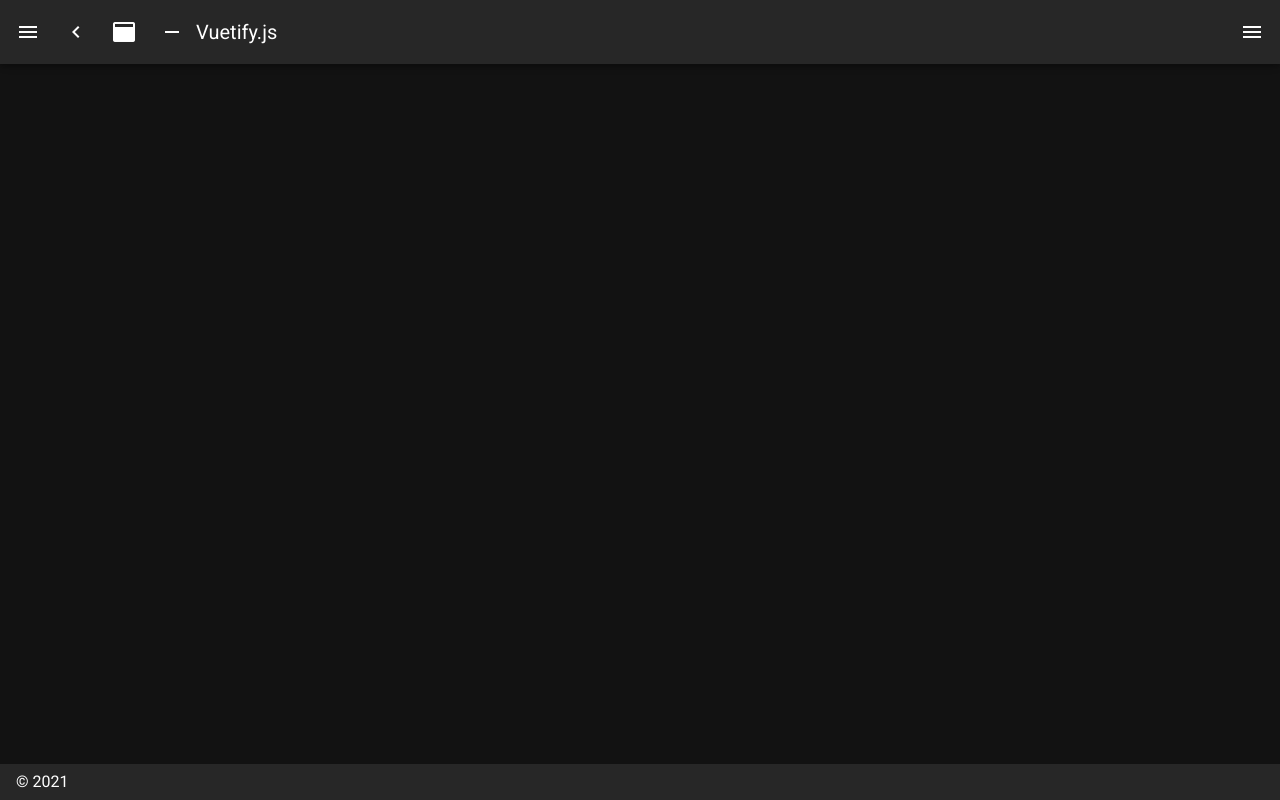
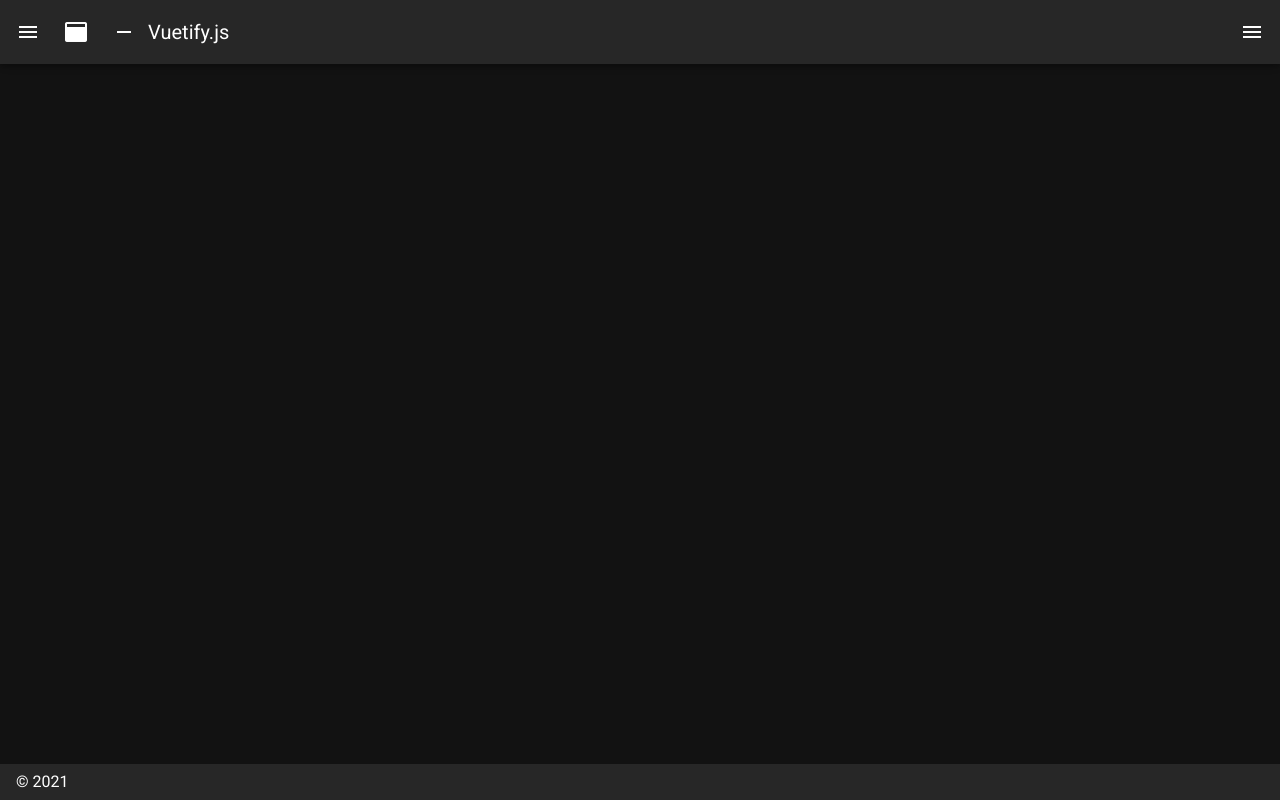
Before and after one commit to braden-w/168-hours, a Nuxt app: page / in a window 1280 px wide. Built offline with nearby package versions, Linux system fonts and the light colour scheme.

Commit message:
Removed miniVariant toggle

```diff
--- a/layouts/default.vue
+++ b/layouts/default.vue
@@ -26,9 +26,7 @@
     </v-navigation-drawer>
     <v-app-bar :clipped-left="clipped" fixed app>
       <v-app-bar-nav-icon @click.stop="drawer = !drawer" />
-      <v-btn icon @click.stop="miniVariant = !miniVariant">
-        <v-icon>mdi-{{ `chevron-${miniVariant ? 'right' : 'left'}` }}</v-icon>
-      </v-btn>
+
       <v-btn icon @click.stop="clipped = !clipped">
         <v-icon>mdi-application</v-icon>
       </v-btn>
```
